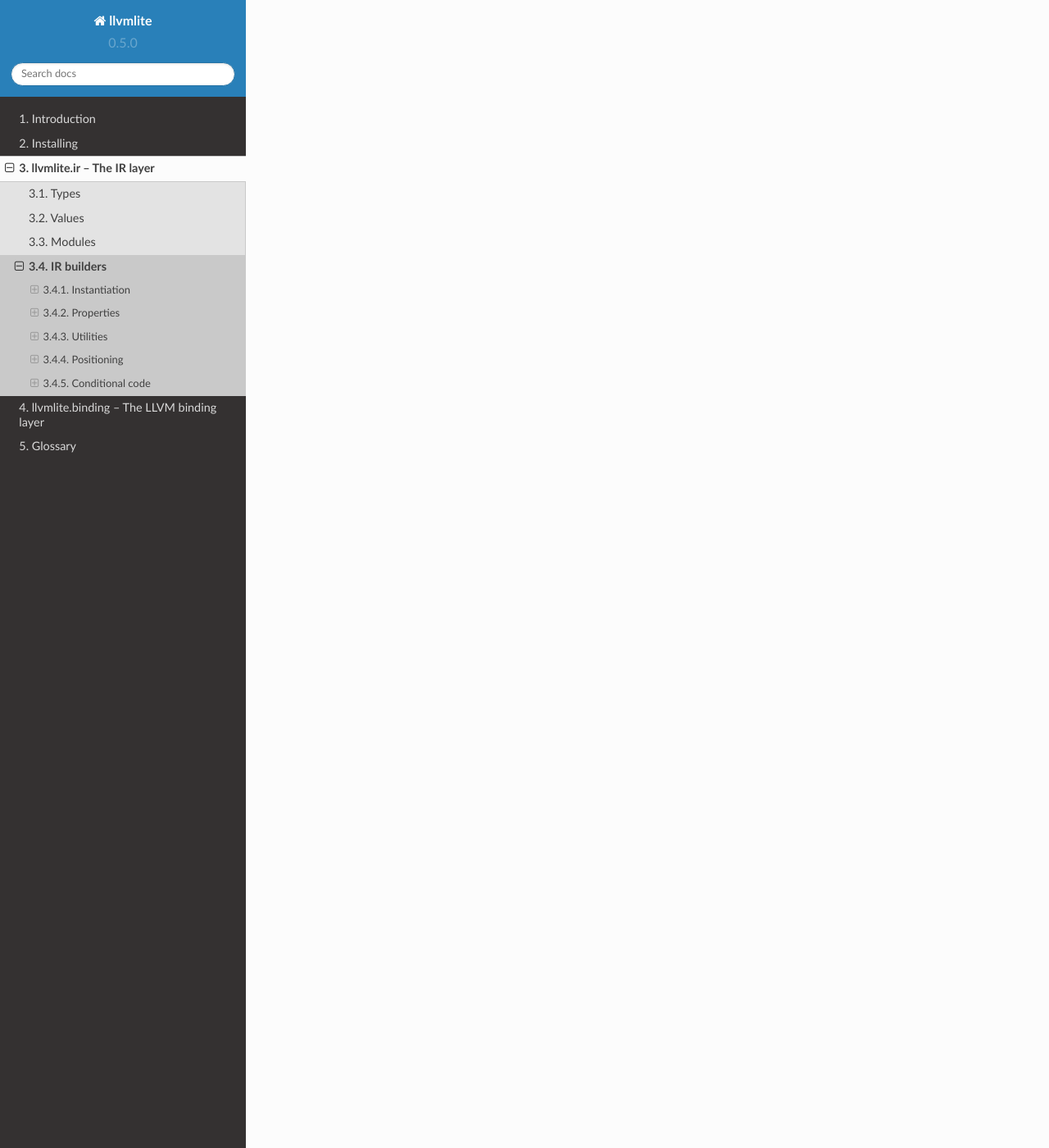
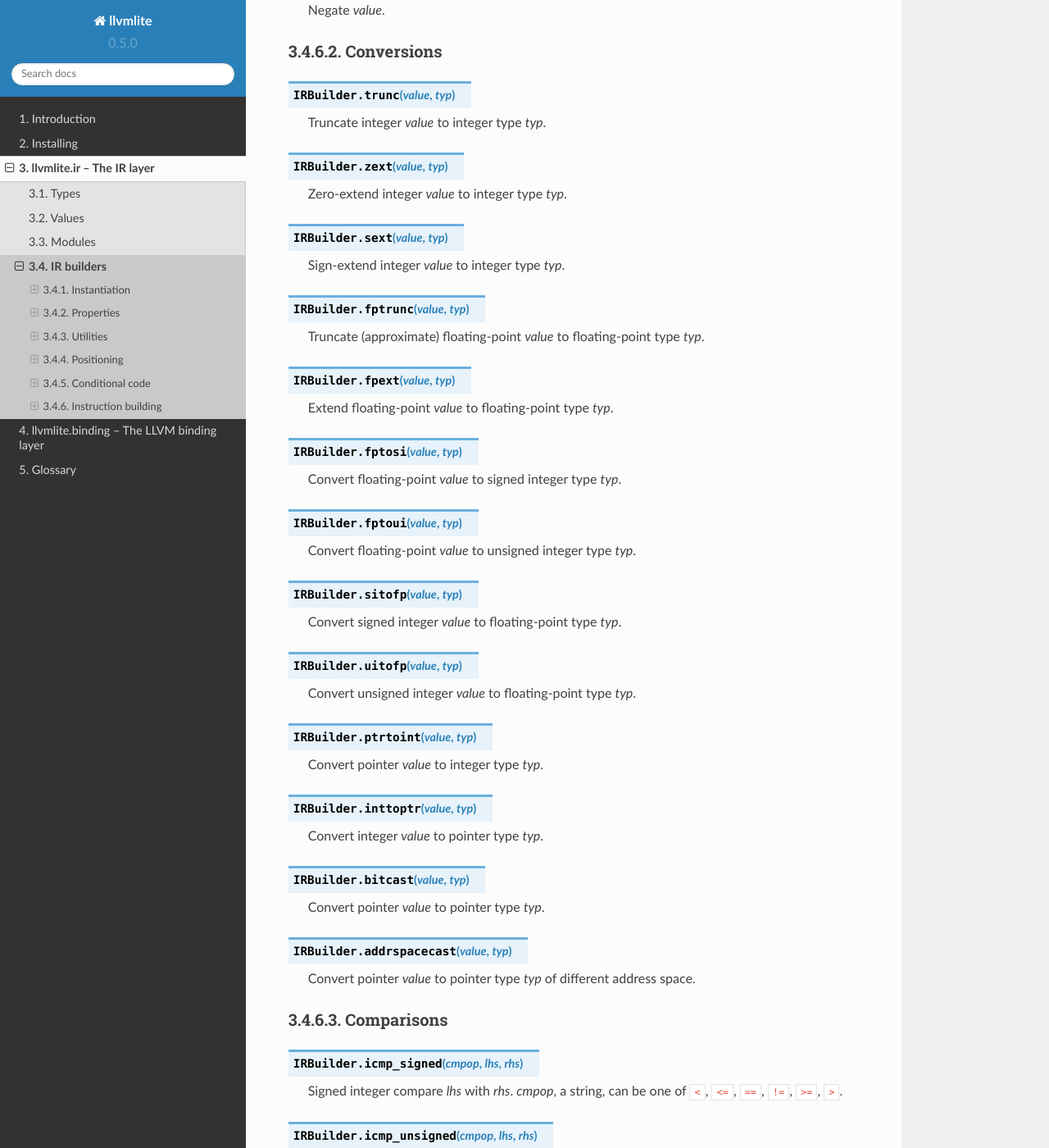
Before and after one commit to numba/llvmlite, a Sphinx documentation site: the page built from docs/source/ir/builder.rst, in a window 1280 px wide and 1400 px high, scrolled down 4845 px. Shown: the whole window at 82% size. Built offline with Sphinx 7.4.7 and the Read the Docs theme 2.0.0, drawn with Linux system fonts in a browser that asks for light colours; pages that are not in the unit, such as notebooks, are missing from menus; some of the changed text lies outside the part shown.

Commit message:
Add more instructions

```diff
--- a/docs/source/ir/builder.rst
+++ b/docs/source/ir/builder.rst
@@ -12,6 +12,10 @@
 pointer inside the block's list of instructions.  When adding a new
 instruction, it is inserted at that point and the pointer is then advanced
 after the new instruction.
+
+.. contents::
+   :depth: 2
+   :local:
 
 
 Instantiation
@@ -145,3 +149,176 @@
           with otherwise:
               # emit instructions for when the predicate is false
       # emit instructions following the if-else block
+
+
+Instruction building
+--------------------
+
+The following methods inserts a new instruction (a
+:class:`Instruction` instance) at the current index in the current block.
+The new instruction is returned.
+
+Arithmetic
+''''''''''
+
+.. method:: IRBuilder.shl(lhs, rhs)
+
+   Left-shift *lhs* by *rhs* bits.
+
+.. method:: IRBuilder.lshr(lhs, rhs)
+
+   Logical right-shift *lhs* by *rhs* bits.
+
+.. method:: IRBuilder.ashr(lhs, rhs)
+
+   Arithmetic (signed) right-shift *lhs* by *rhs* bits.
+
+.. method:: IRBuilder.add(lhs, rhs)
+
+   Integer add *lhs* and *rhs*.
+
+.. method:: IRBuilder.fadd(lhs, rhs)
+
+   Floating-point add *lhs* and *rhs*.
+
+.. method:: IRBuilder.sub(lhs, rhs)
+
+   Integer subtract*rhs* from *lhs*.
+
+.. method:: IRBuilder.fadd(lhs, rhs)
+
+   Floating-point subtract *rhs* from *lhs*.
+
+.. method:: IRBuilder.mul(lhs, rhs)
+
+   Integer multiply *lhs* with *rhs*.
+
+.. method:: IRBuilder.fmul(lhs, rhs)
+
+   Floating-point multiply *lhs* with *rhs*.
+
+.. method:: IRBuilder.sdiv(lhs, rhs)
+
+   Signed integer divide *lhs* by *rhs*.
+
+.. method:: IRBuilder.udiv(lhs, rhs)
+
+   Unsigned integer divide *lhs* by *rhs*.
+
+.. method:: IRBuilder.fdiv(lhs, rhs)
+
+   Floating-point divide *lhs* by *rhs*.
+
+.. method:: IRBuilder.srem(lhs, rhs)
+
+   Signed integer remainder of *lhs* divided by *rhs*.
+
+.. method:: IRBuilder.urem(lhs, rhs)
+
+   Unsigned integer remainder of *lhs* divided by *rhs*.
+
+.. method:: IRBuilder.frem(lhs, rhs)
+
+   Floating-point remainder of *lhs* divided by *rhs*.
+
+.. method:: IRBuilder.and_(lhs, rhs)
+
+   Bitwise AND *lhs* with *rhs*.
+
+.. method:: IRBuilder.or_(lhs, rhs)
+
+   Bitwise OR *lhs* with *rhs*.
+
+.. method:: IRBuilder.xor(lhs, rhs)
+
+   Bitwise XOR *lhs* with *rhs*.
+
+.. method:: IRBuilder.not_(value)
+
+   Bitwise complement *value*.
+
+.. method:: IRBuilder.neg(value)
+
+   Negate *value*.
+
+Conversions
+'''''''''''
+
+.. method:: IRBuilder.trunc(value, typ)
+
+   Truncate integer *value* to integer type *typ*.
+
+.. method:: IRBuilder.zext(value, typ)
+
+   Zero-extend integer *value* to integer type *typ*.
+
+.. method:: IRBuilder.sext(value, typ)
+
+   Sign-extend integer *value* to integer type *typ*.
+
+.. method:: IRBuilder.fptrunc(value, typ)
+
+   Truncate (approximate) floating-point *value* to floating-point type *typ*.
+
+.. method:: IRBuilder.fpext(value, typ)
+
+   Extend floating-point *value* to floating-point type *typ*.
+
+.. method:: IRBuilder.fptosi(value, typ)
+
+   Convert floating-point *value* to signed integer type *typ*.
+
+.. method:: IRBuilder.fptoui(value, typ)
+
+   Convert floating-point *value* to unsigned integer type *typ*.
+
+.. method:: IRBuilder.sitofp(value, typ)
+
+   Convert signed integer *value* to floating-point type *typ*.
+
+.. method:: IRBuilder.uitofp(value, typ)
+
+   Convert unsigned integer *value* to floating-point type *typ*.
+
+.. method:: IRBuilder.ptrtoint(value, typ)
+
+   Convert pointer *value* to integer type *typ*.
+
+.. method:: IRBuilder.inttoptr(value, typ)
+
+   Convert integer *value* to pointer type *typ*.
+
+.. method:: IRBuilder.bitcast(value, typ)
+
+   Convert pointer *value* to pointer type *typ*.
+
+.. method:: IRBuilder.addrspacecast(value, typ)
+
+   Convert pointer *value* to pointer type *typ* of different address space.
+
+Comparisons
+'''''''''''
+
+.. method:: IRBuilder.icmp_signed(cmpop, lhs, rhs)
+
+   Signed integer compare *lhs* with *rhs*.  *cmpop*, a string, can be one
+   of ``<``, ``<=``, ``==``, ``!=``, ``>=``, ``>``.
+
+.. method:: IRBuilder.icmp_unsigned(cmpop, lhs, rhs)
+
+   Unsigned integer compare *lhs* with *rhs*.  *cmpop*, a string, can be one
+   of ``<``, ``<=``, ``==``, ``!=``, ``>=``, ``>``.
+
+.. method:: IRBuilder.fcmp_ordered(cmpop, lhs, rhs)
+
+   Floating-point ordered compare *lhs* with *rhs*.  *cmpop*, a string, can
+   be one of ``<``, ``<=``, ``==``, ``!=``, ``>=``, ``>``, ``ord``, ``uno``.
+
+.. method:: IRBuilder.fcmp_unordered(cmpop, lhs, rhs)
+
+   Floating-point unordered compare *lhs* with *rhs*.  *cmpop*, a string, can
+   be one of ``<``, ``<=``, ``==``, ``!=``, ``>=``, ``>``, ``ord``, ``uno``.
+
+.. method:: IRBuilder.select(cond, lhs, rhs)
+
+   Two-way select: *lhs* if *cond* else *rhs*.
```
